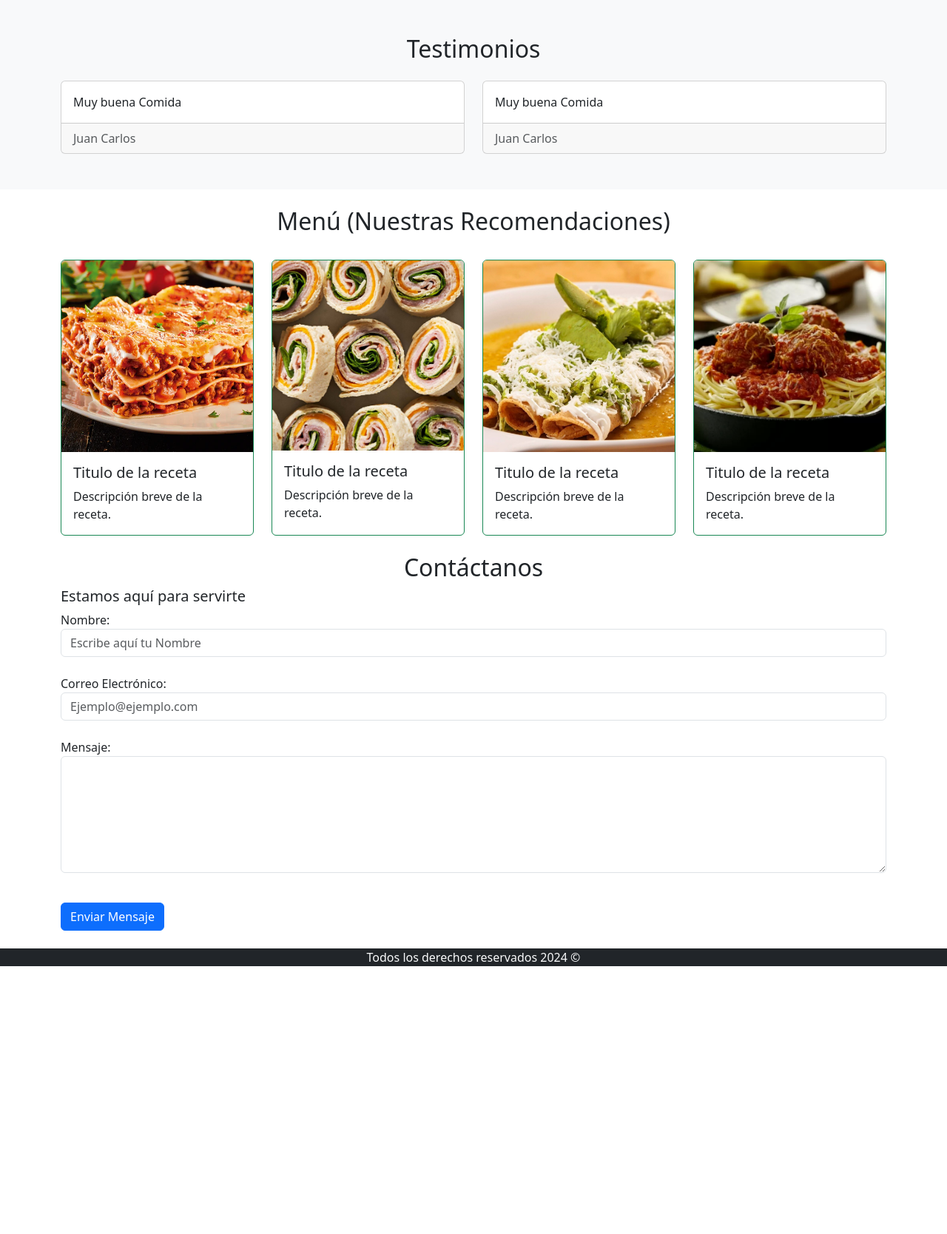
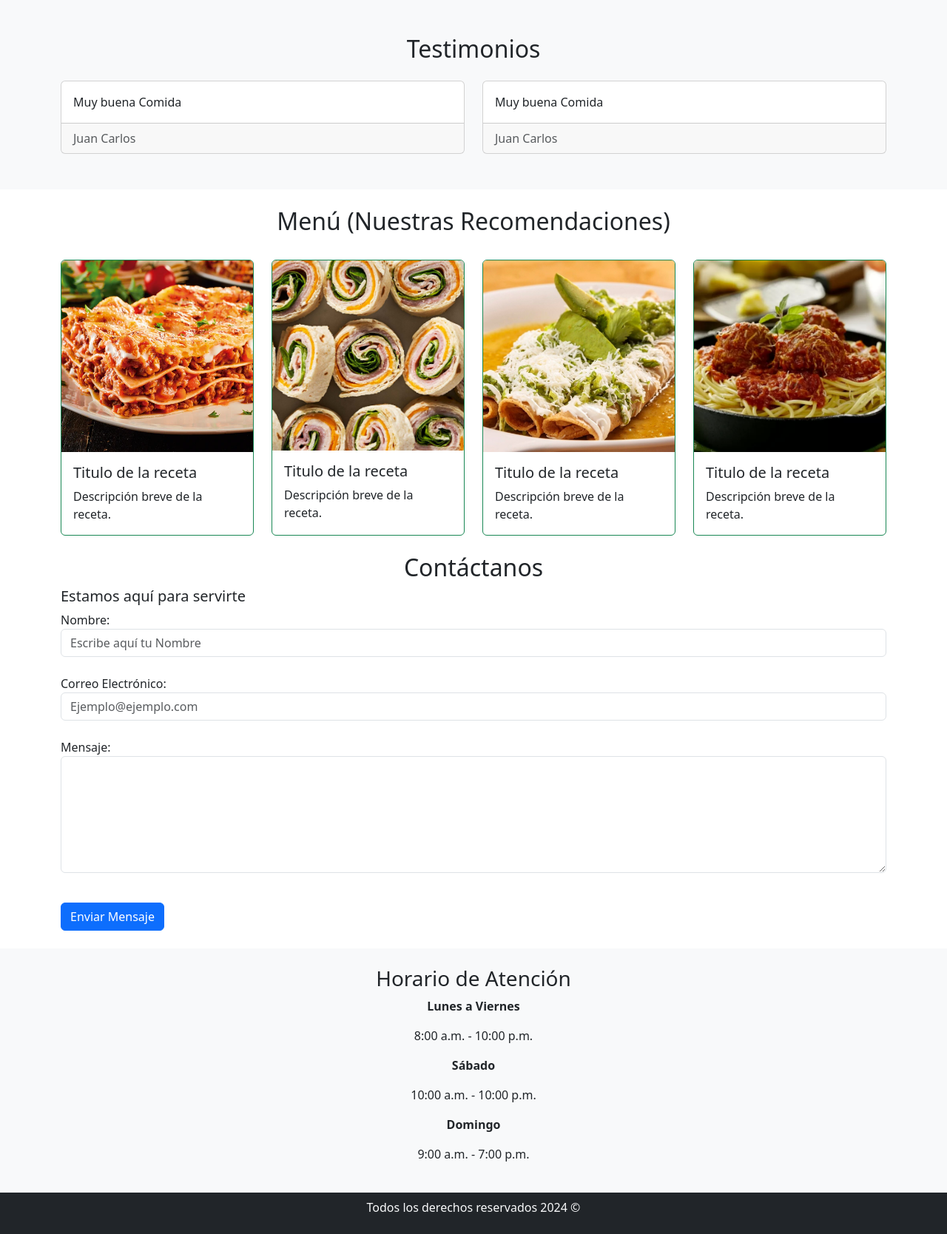
Before and after one commit to RobBanDam/Restaurante, a PHP site: page / in a window 1280 px wide. Shown: the part 1371-3039 px from the top of the page at 74% size. Before the commit the page ends 2677 px from the top, so only its background shows below. Run offline with PHP 8.4, Linux system fonts and the light colour scheme.

Commit message:
03/01/2024 V.1.8 Horarios y ajustes generales

```diff
--- a/index.php
+++ b/index.php
@@ -24,7 +24,7 @@
 	<!-- Navegación -->
 	<nav class="navbar navbar-expand-lg navbar-dark bg-dark">
 		<div class="container">
-			<a class="navbar-brand" href="#"><i class="fas fa-utensils"> </i> Restaurante x100pre</a>
+			<a class="navbar-brand" href="#inicio"><i class="fas fa-utensils"> </i> Restaurante x100pre</a>
 
 			<button class="navbar-toggler" type="button" data-bs-toggle="collapse" data-bs-target="#navbarNav" aria-controls="navbarNav" aria-expanded="false" aria-label="Toggle navigation">
 				<span class="navbar-toggler-icon"></span>
@@ -32,9 +32,6 @@
 
 			<div class="collapse navbar-collapse" id="navbarNav">
 				<ul class="nav navbar-nav ml-auto">
-					<li class="nav-item">
-						<a class="nav-link" href="#inicio">Inicio</a>
-					</li>
 					<li class="nav-item">
 						<a class="nav-link" href="#menu">Menú del día</a>
 					</li>
@@ -47,6 +44,9 @@
 					<li class="nav-item">
 						<a class="nav-link" href="#contacto">Contacto</a>
 					</li>
+					<li class="nav-item">
+						<a class="nav-link" href="#horario">Horarios</a>
+					</li>
 				</ul>
 			</div>
 
@@ -54,7 +54,7 @@
 	</nav>
 
 	<!-- img de Fondo -->
-	<section id="banner" class="container-fluid p-0">
+	<section id="inicio" class="container-fluid p-0">
 		<div class="banner-img" style="position: relative; background:url(images/img1.jpeg) center/cover no-repeat; height:400px">
 			<div class="banner-text" style="position:absolute; top:50%; left:50%; transform:translate(-50%, 60%); text-align: center; color:#fff">
 				<h1>Bienvenido a Restaurante x100pre</h1>
@@ -64,7 +64,7 @@
 		</div>
 	</section>
 
-	<!-- Sección "Nuestro Menu"-->
+	<!-- Sección "Bienvenid@ a tu Menú Virtual"-->
 	<section id="id" class="container mt-4 text-center">
 		<div class="jumbotron bg-dark text-white">
 			<br>
@@ -158,7 +158,7 @@
 	</section>
 
 	<!-- Menú -->
-	<main class="container mt-4">
+	<main id="menu" class="container mt-4">
 		<h2 class="text-center">Menú (Nuestras Recomendaciones)</h2>
 		<br>
 		<div class="row row-cols-1 row-cols-md-4 g-4">
@@ -205,7 +205,7 @@
 	</main>
 
 	<!-- Contacto -->
-	<section class="container mt-4">
+	<section id="contacto" class="container mt-4">
 		<h2 class="text-center">Contáctanos</h2>
 		<h5>Estamos aquí para servirte</h5>
 
@@ -220,10 +220,30 @@
 			</div>
 			<input type="submit" class="btn btn-primary" value="Enviar Mensaje">
 		</form>
+		<br>
 	</section>
-	<br>
 
-	<footer class="bg-dark text-light text-center">
+	<!-- Seccion de horarios -->
+	<div id="horario" class="text-center bg-light p-4">
+		<h3 class="mb4">Horario de Atención</h3>
+
+		<div>
+			<p><strong>Lunes a Viernes</strong></p>
+			<p>8:00 a.m. - 10:00 p.m.</p>
+		</div>
+
+		<div>
+			<p><strong>Sábado</strong></p>
+			<p>10:00 a.m. - 10:00 p.m.</p>
+		</div>
+
+		<div>
+			<p><strong>Domingo</strong></p>
+			<p>9:00 a.m. - 7:00 p.m.</p>
+		</div>
+	</div>
+
+	<footer class="bg-dark text-light text-center py-2">
 		<p>Todos los derechos reservados <?php echo date('Y'); ?> &copy;</p>
 	</footer>
 
```
